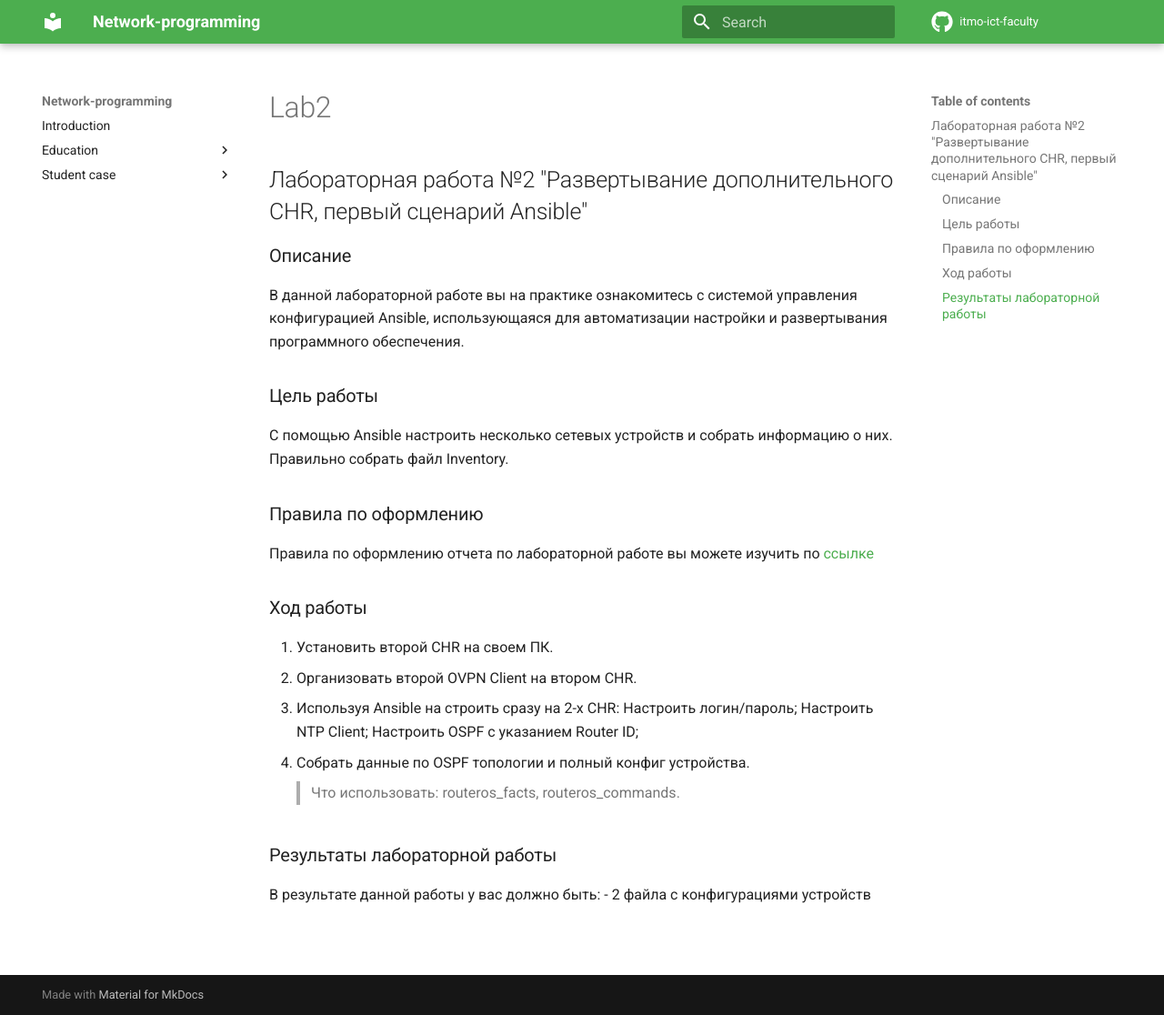
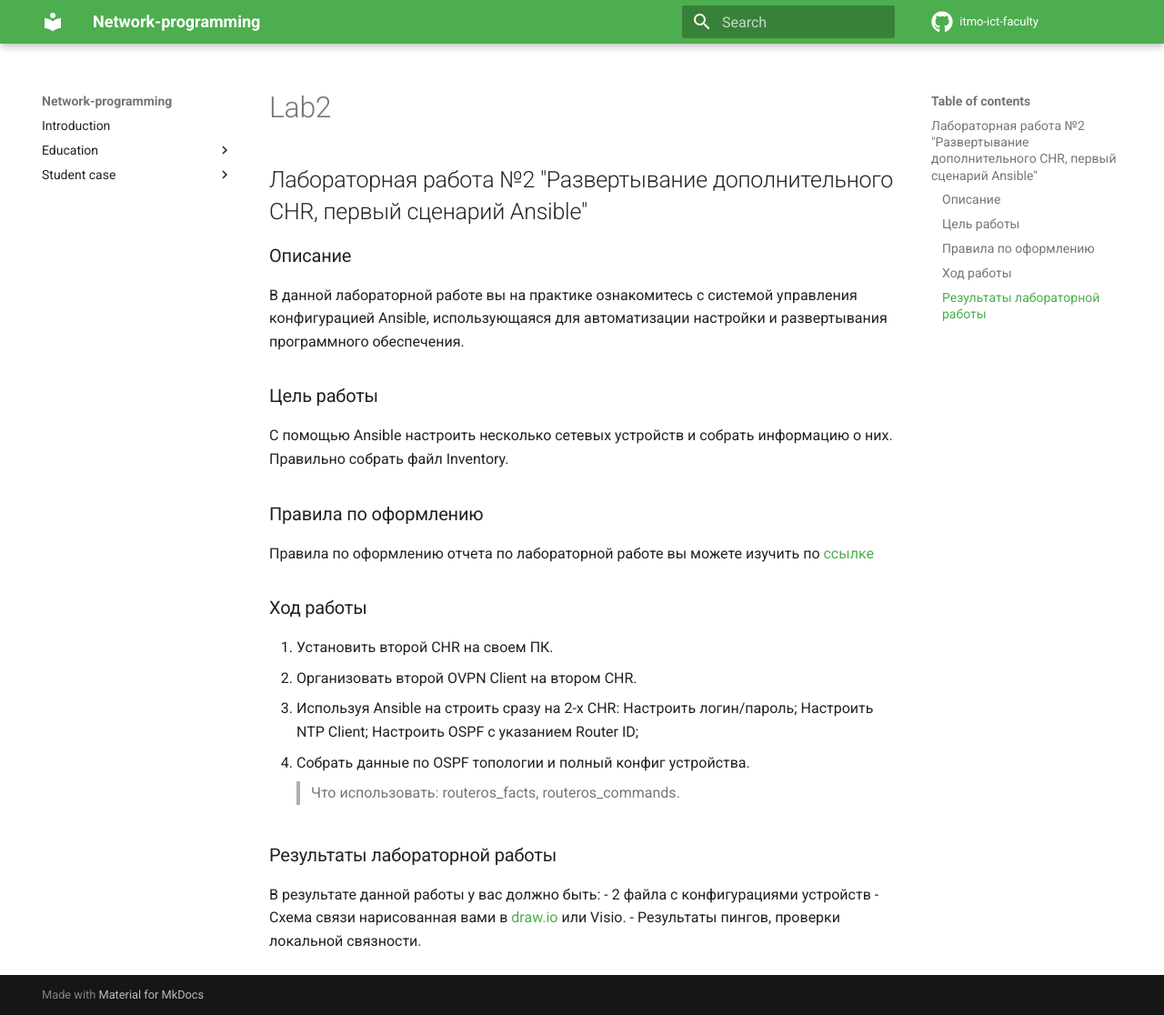
Before and after one commit to itmo-ict-faculty/network-programming, an MkDocs documentation site: the page built from docs/education/labs2022_2023/lab2/lab2.md, in a window 1280 px wide and 1116 px high. Shown: the whole window at 91% size. Built offline with MkDocs 1.6.1 and Material for MkDocs 9.7.7, drawn with Linux system fonts in a browser that asks for light colours; comment, search, counter and statistics services are not loaded.

Commit message:
update labs

```diff
--- a/docs/education/labs2022_2023/lab2/lab2.md
+++ b/docs/education/labs2022_2023/lab2/lab2.md
@@ -2,8 +2,10 @@
 
 ### Описание
 В данной лабораторной работе вы на практике ознакомитесь с системой управления конфигурацией Ansible, использующаяся для автоматизации настройки и развертывания программного обеспечения.
+
 ### Цель работы
 С помощью Ansible настроить несколько сетевых устройств и собрать информацию о них. Правильно собрать файл Inventory.
+
 ### Правила по оформлению
 Правила по оформлению отчета по лабораторной работе вы можете изучить по [ссылке](../reportdesign.md)
 
@@ -12,9 +14,9 @@
 1. Установить второй CHR на своем ПК.
 2. Организовать второй OVPN Client на втором CHR.
 3. Используя Ansible на строить сразу на 2-х CHR:
-Настроить логин/пароль;
-Настроить NTP Client;
-Настроить OSPF с указанием Router ID;
+    Настроить логин/пароль;
+    Настроить NTP Client;
+    Настроить OSPF с указанием Router ID;
 4. Собрать данные по OSPF топологии и полный конфиг устройства.
 >Что использовать:
 routeros_facts, routeros_commands.
@@ -22,3 +24,5 @@ routeros_facts, routeros_commands.
 ### Результаты лабораторной работы
 В результате данной работы у вас должно быть:
 - 2 файла с конфигурациями устройств
+- Схема связи нарисованная вами в [draw.io](https://app.diagrams.net) или Visio.
+- Результаты пингов, проверки локальной связности.
```
Also changed, not shown: docs/education/labs2022_2023/lab3/lab3.md (+4 -0 lines), docs/education/labs2022_2023/lab4/lab4.md (+2 -2 lines).
